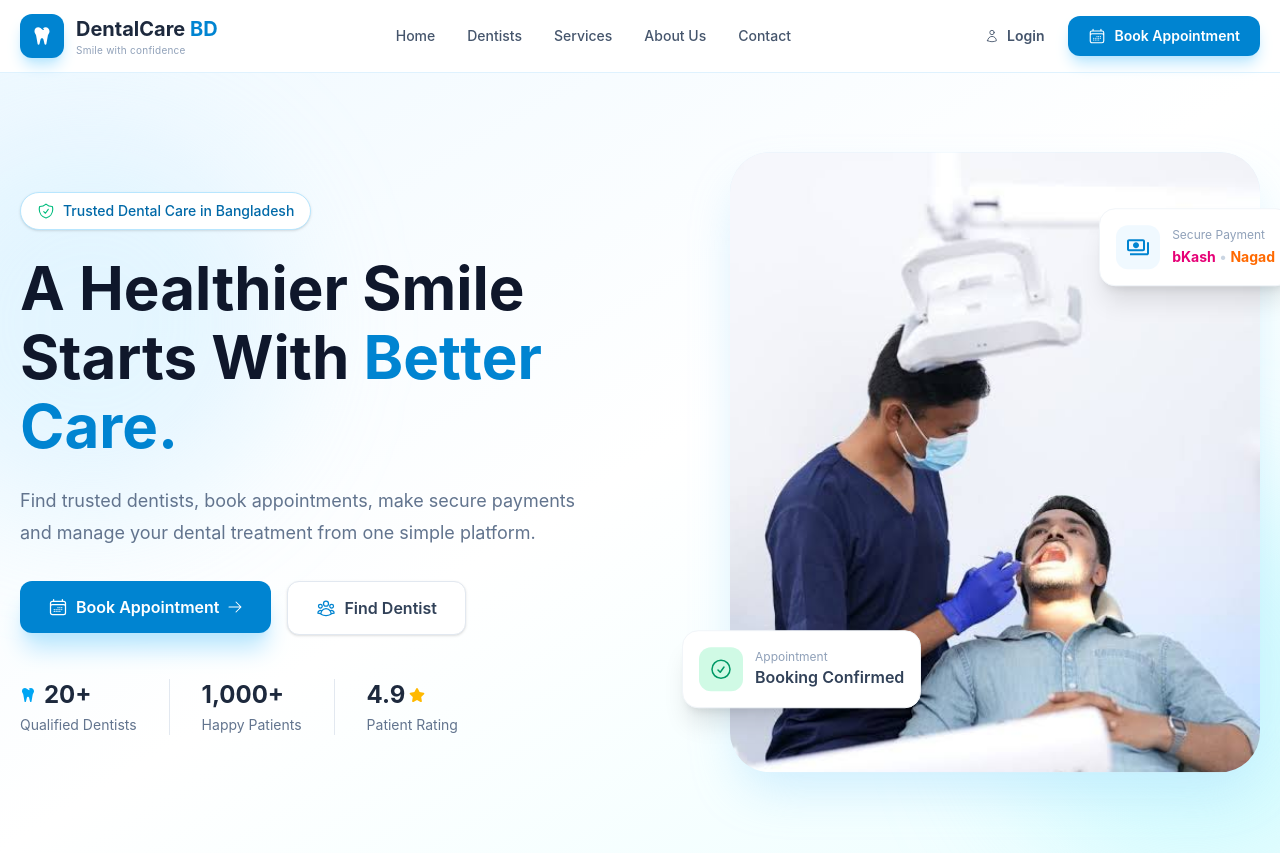
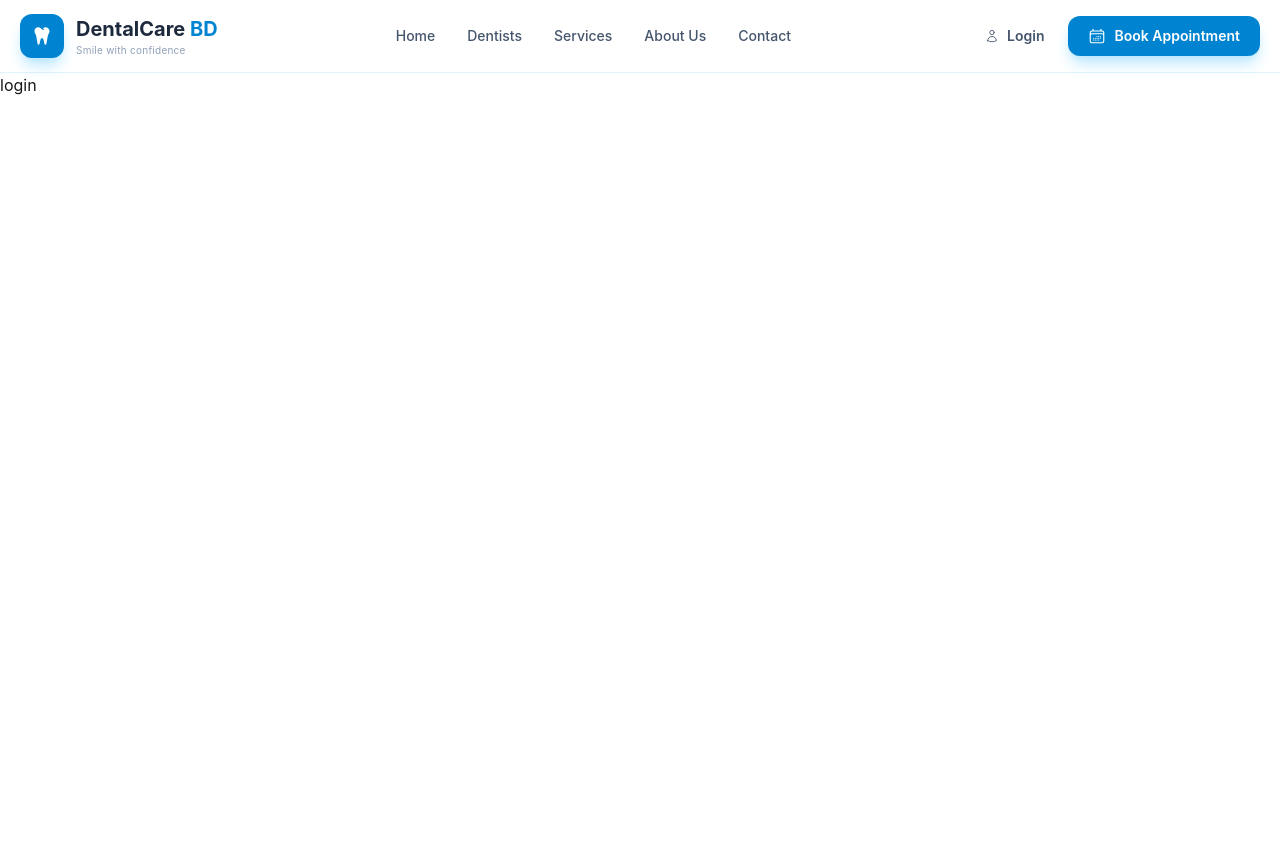
Before and after one commit to SaifurnRahman/Dentel-Clinic-Management-System, a React (Vite) app: page /login in a window 1280 px wide. After the commit the page ends 800 px from the top, so only its background shows below. Built offline with nearby package versions, Linux system fonts and the light colour scheme.

Commit message:
fix some issue

```diff
--- a/src/layout/RootLayout.jsx
+++ b/src/layout/RootLayout.jsx
@@ -8,7 +8,7 @@ const RootLayout = () => {
     return (
         <div>
             <Navbar></Navbar>
-            <Hero></Hero>
+
             <div>
                 <Outlet></Outlet>
             </div>
--- a/src/pages/Home.jsx
+++ b/src/pages/Home.jsx
@@ -1,9 +1,10 @@
 import React from 'react';
+import Hero from '../Shared/Hero';
 
 const Home = () => {
     return (
         <div>
-
+        <Hero></Hero>
         </div>
     );
 };
--- a/src/pages/Login.jsx
+++ b/src/pages/Login.jsx
@@ -3,7 +3,7 @@ import React from 'react';
 const Login = () => {
     return (
         <div>
-
+           login
         </div>
     );
 };
--- a/src/router/router.jsx
+++ b/src/router/router.jsx
@@ -14,11 +14,11 @@ export const router = createBrowserRouter([
         Component: Home,
       },
       {
-        path: "/register",
+        path: '/register',
         Component: Register,
       },
       {
-        path: "/login",
+        path: '/login',
         Component: Login,
       },
     ],
```
